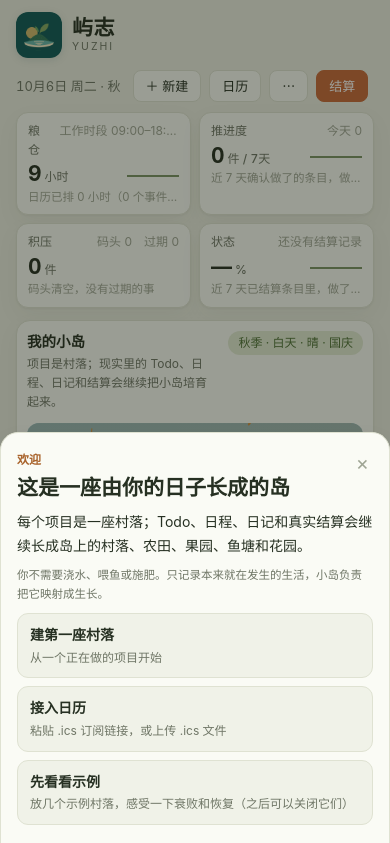
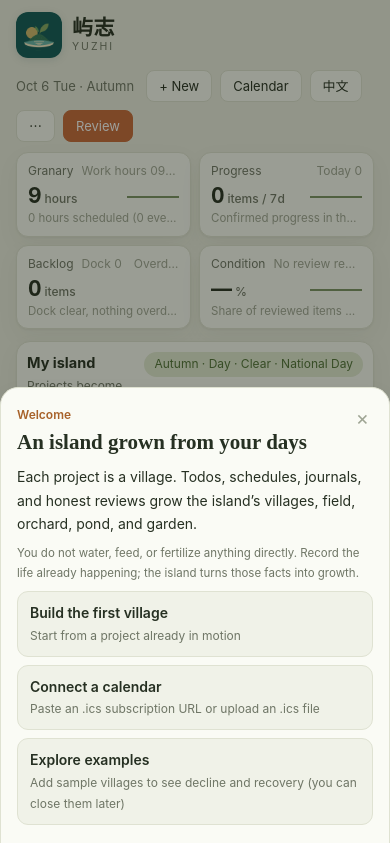
Before and after one commit to mingzhangyang/yuzhi, a website built with Vite: page index.html in a window 390 px wide. Shown: the top 843 px of the page. Built offline with nearby package versions, Linux system fonts and the light colour scheme; animation ran at ten frames a second.

Commit message:
feat: launch English locale and metadata

```diff
--- a/index.html
+++ b/index.html
@@ -12,11 +12,15 @@
 <meta name="application-name" content="屿志 Yuzhi">
 <meta name="apple-mobile-web-app-title" content="屿志">
 <link rel="canonical" href="https://yuzhi.orangely.xyz/">
+<link rel="alternate" hreflang="zh-CN" href="https://yuzhi.orangely.xyz/">
+<link rel="alternate" hreflang="en" href="https://yuzhi.orangely.xyz/en/">
+<link rel="alternate" hreflang="x-default" href="https://yuzhi.orangely.xyz/">
 <link rel="icon" href="/brand/favicon-32x32.png" type="image/png" sizes="32x32">
 <link rel="apple-touch-icon" href="/brand/icon-512.png" sizes="512x512">
 <link rel="manifest" href="/site.webmanifest">
 <meta property="og:type" content="website">
 <meta property="og:locale" content="zh_CN">
+<meta property="og:locale:alternate" content="en_US">
 <meta property="og:site_name" content="屿志 Yuzhi">
 <meta property="og:title" content="屿志 Yuzhi｜把日记、待办与日程种成一座小岛">
 <meta property="og:description" content="把日记、待办与日程，种成一座会生长的小岛。">
@@ -30,7 +34,7 @@
 <meta name="twitter:title" content="屿志 Yuzhi｜把日记、待办与日程种成一座小岛">
 <meta name="twitter:description" content="把日记、待办与日程，种成一座会生长的小岛。">
 <meta name="twitter:image" content="https://yuzhi.orangely.xyz/brand/yuzhi-og.jpg">
-<script type="application/ld+json">
+<script type="application/ld+json" id="appStructuredData">
 {
   "@context": "https://schema.org",
   "@type": "WebApplication",
--- /dev/null
+++ b/shared/locale.ts
@@ -0,0 +1,85 @@
+export type Locale = 'zh-CN' | 'en';
+
+export const DEFAULT_LOCALE: Locale = 'zh-CN';
+export const SITE_ORIGIN = 'https://yuzhi.orangely.xyz';
+
+export interface LocaleMetadata {
+  htmlLang: string;
+  title: string;
+  description: string;
+  applicationName: string;
+  appleTitle: string;
+  ogLocale: string;
+  ogLocaleAlternate: string;
+  siteName: string;
+  socialDescription: string;
+  imageAlt: string;
+  manifestHref: string;
+}
+
+export const localeMetadata: Record<Locale, LocaleMetadata> = {
+  'zh-CN': {
+    htmlLang: 'zh-CN',
+    title: '屿志 Yuzhi｜把日记、待办与日程种成一座小岛',
+    description: '屿志是一款把日记、待办和日程映射成会生长的小岛的个人记录应用。真实生活中的推进、结算与书写，会持续改变你的岛屿。',
+    applicationName: '屿志 Yuzhi',
+    appleTitle: '屿志',
+    ogLocale: 'zh_CN',
+    ogLocaleAlternate: 'en_US',
+    siteName: '屿志 Yuzhi',
+    socialDescription: '把日记、待办与日程，种成一座会生长的小岛。',
+    imageAlt: '屿志 Yuzhi：把日记、待办与日程，种成一座会生长的小岛',
+    manifestHref: '/site.webmanifest',
+  },
+  en: {
+    htmlLang: 'en',
+    title: 'Yuzhi | Grow an island from your real life',
+    description: 'Yuzhi is a personal journal, Todo, and calendar app that turns real-life progress, daily review, and reflection into a growing island.',
+    applicationName: 'Yuzhi',
+    appleTitle: 'Yuzhi',
+    ogLocale: 'en_US',
+    ogLocaleAlternate: 'zh_CN',
+    siteName: 'Yuzhi',
+    socialDescription: 'Turn your journal, Todos, and schedule into a living island shaped by your real life.',
+    imageAlt: 'Yuzhi: turn your journal, Todos, and schedule into a growing island',
+    manifestHref: '/site-en.webmanifest',
+  },
+};
+
+export function normalizeLocalePreference(value?: string | null): Locale | null {
+  if (!value) return null;
+  const normalized = value.trim().toLowerCase();
+  if (normalized === 'zh' || normalized.startsWith('zh-')) return 'zh-CN';
+  if (normalized === 'en' || normalized.startsWith('en-')) return 'en';
+  return null;
+}
+
+export function localeFromPath(pathname?: string | null): Locale | null {
+  if (!pathname) return null;
+  const normalized = pathname.toLowerCase();
+  return normalized === '/en' || normalized.startsWith('/en/') ? 'en' : null;
+}
+
+export function localePath(locale: Locale): string {
+  return locale === 'en' ? '/en/' : '/';
+}
+
+export function canonicalUrl(locale: Locale): string {
+  return `${SITE_ORIGIN}${localePath(locale)}`;
+}
+
+export function structuredDataForLocale(locale: Locale): Record<string, unknown> {
+  const meta = localeMetadata[locale];
+  return {
+    '@context': 'https://schema.org',
+    '@type': 'WebApplication',
+    name: locale === 'en' ? 'Yuzhi' : '屿志',
+    alternateName: locale === 'en' ? '屿志' : 'Yuzhi',
+    url: canonicalUrl(locale),
+    description: meta.socialDescription,
+    applicationCategory: 'ProductivityApplication',
+    operatingSystem: 'Web',
+    inLanguage: meta.htmlLang,
+    image: `${SITE_ORIGIN}/brand/yuzhi-og.jpg`,
+  };
+}
--- a/src/i18n.ts
+++ b/src/i18n.ts
@@ -3,13 +3,23 @@ import { trackerEn, trackerZh } from './i18n-tracker';
 import { islandEn, islandZh } from './i18n-island';
 import { errorEn, errorZh } from './i18n-errors';
 import { historyEn, historyZh } from './i18n-history';
+import {
+  DEFAULT_LOCALE,
+  canonicalUrl,
+  localeFromPath,
+  localeMetadata,
+  localePath,
+  normalizeLocalePreference,
+  structuredDataForLocale,
+  type Locale,
+} from '../shared/locale';
 
-export type Locale = 'zh-CN' | 'en';
+export type { Locale } from '../shared/locale';
 
 export type MessageVars = Record<string, string | number>;
 
 const zh = {
-  'app.title': '屿志 Yuzhi｜把日记、待办与日程种成一座小岛',
+  'app.title': localeMetadata['zh-CN'].title,
   'language.switch': 'EN',
   'language.switchAria': 'Switch to English',
   'shell.tagline': '一座由现实生活培育出来的岛。你记录 Todo、日程和日记，小岛负责生长、提醒和讲故事。',
@@ -115,7 +125,7 @@ const zh = {
 export type MessageKey = keyof typeof zh;
 
 const en: Record<MessageKey, string> = {
-  'app.title': 'Yuzhi | Grow an island from your real life',
+  'app.title': localeMetadata.en.title,
   'language.switch': '中文',
   'language.switchAria': '切换到中文',
   'shell.tagline': 'An island cultivated by real life. You record todos, schedules, and journals; the island grows, reminds, and tells the story.',
@@ -220,7 +230,7 @@ const en: Record<MessageKey, string> = {
 
 const catalog: Record<Locale, Record<MessageKey, string>> = { 'zh-CN': zh, en };
 const STORAGE_KEY = 'yuzhi.locale';
-let locale: Locale = 'zh-CN';
+let locale: Locale = DEFAULT_LOCALE;
 const listeners = new Set<() => void>();
 
 const pluralRules: Record<Locale, Intl.PluralRules> = {
@@ -242,17 +252,33 @@ function interpolate(template: string, vars: MessageVars = {}, target: Locale =
 }
 
 export function resolveLocale(preferred?: string | null, languages: readonly string[] = []): Locale {
-  const candidates = [preferred, ...languages].filter((value): value is string => Boolean(value));
-  for (const candidate of candidates) {
-    const normalized = candidate.toLowerCase();
-    if (normalized === 'zh' || normalized.startsWith('zh-')) return 'zh-CN';
-    if (normalized === 'en' || normalized.startsWith('en-')) return 'en';
+  for (const candidate of [preferred, ...languages]) {
+    const resolved = normalizeLocalePreference(candidate);
+    if (resolved) return resolved;
   }
-  return 'zh-CN';
+  return DEFAULT_LOCALE;
 }
 
 function browserLanguages(): readonly string[] {
-  return typeof navigator === 'undefined' ? [] : navigator.languages;
+  if (typeof navigator === 'undefined') return [];
+  if (navigator.languages.length) return navigator.languages;
+  return navigator.language ? [navigator.language] : [];
+}
+
+function browserPathname(): string | null {
+  return typeof location === 'undefined' ? null : location.pathname;
+}
+
+function syncLocalePath(target: Locale): void {
+  if (typeof history === 'undefined' || typeof location === 'undefined') return;
+  const pathname = localePath(target);
+  if (location.pathname === pathname) return;
+  try {
+    history.replaceState(history.state, '', `${pathname}${location.search}${location.hash}`);
+  } catch {
+    // URL synchronization is a progressive enhancement (for example, it is
+    // unavailable on opaque origins used by some test/browser environments).
+  }
 }
 
 function storedLocale(): string | null {
@@ -263,11 +289,15 @@ function storedLocale(): string | null {
   }
 }
 
-export function initI18n(options: { detectBrowser?: boolean } = {}): Locale {
-  // Keep rollout Chinese-first until every interactive surface and persisted
-  // system narrative has been localized. The browser resolver is already here
-  // so the final rollout only changes policy, not architecture.
-  locale = resolveLocale(storedLocale(), options.detectBrowser ? browserLanguages() : []);
+export function initI18n(
+  options: { detectBrowser?: boolean; pathname?: string | null; syncPath?: boolean } = {},
+): Locale {
+  const pathLocale = localeFromPath(options.pathname ?? browserPathname());
+  locale = pathLocale ?? resolveLocale(
+    storedLocale(),
+    options.detectBrowser === false ? [] : browserLanguages(),
+  );
+  if (options.syncPath !== false) syncLocalePath(locale);
   applyDocumentTranslations();
   return locale;
 }
@@ -294,6 +324,7 @@ export function setLocale(next: Locale, persist = true): void {
       // Locale persistence is optional; even accessing storage may be blocked.
     }
   }
+  syncLocalePath(locale);
   applyDocumentTranslations();
   for (const listener of listeners) listener();
 }
@@ -307,10 +338,39 @@ export function onLocaleChange(listener: () => void): () => void {
   return () => listeners.delete(listener);
 }
 
+function setMetaContent(selector: string, value: string): void {
+  document.querySelector<HTMLMetaElement>(selector)?.setAttribute('content', value);
+}
+
+function setLinkHref(selector: string, value: string): void {
+  document.querySelector<HTMLLinkElement>(selector)?.setAttribute('href', value);
+}
+
+function applyDocumentMetadata(target: Locale): void {
+  const meta = localeMetadata[target];
+  document.title = meta.title;
+  setMetaContent('meta[name="description"]', meta.description);
+  setMetaContent('meta[name="application-name"]', meta.applicationName);
+  setMetaContent('meta[name="apple-mobile-web-app-title"]', meta.appleTitle);
+  setMetaContent('meta[property="og:locale"]', meta.ogLocale);
+  setMetaContent('meta[property="og:locale:alternate"]', meta.ogLocaleAlternate);
+  setMetaContent('meta[property="og:site_name"]', meta.siteName);
+  setMetaContent('meta[property="og:title"]', meta.title);
+  setMetaContent('meta[property="og:description"]', meta.socialDescription);
+  setMetaContent('meta[property="og:url"]', canonicalUrl(target));
+  setMetaContent('meta[property="og:image:alt"]', meta.imageAlt);
+  setMetaContent('meta[name="twitter:title"]', meta.title);
+  setMetaContent('meta[name="twitter:description"]', meta.socialDescription);
+  setLinkHref('link[rel="canonical"]', canonicalUrl(target));
+  setLinkHref('link[rel="manifest"]', meta.manifestHref);
+  const structured = document.querySelector<HTMLScriptElement>('#appStructuredData');
+  if (structured) structured.textContent = JSON.stringify(structuredDataForLocale(target));
+}
+
 export function applyDocumentTranslations(root?: ParentNode): void {
   if (typeof document === 'undefined') return;
   document.documentElement.lang = locale;
-  document.title = t('app.title');
+  applyDocumentMetadata(locale);
   const scope = root ?? document;
   scope.querySelectorAll<HTMLElement>('[data-i18n]').forEach((node) => {
     const key = node.dataset.i18n as MessageKey | undefined;
--- a/src/main.ts
+++ b/src/main.ts
@@ -24,7 +24,7 @@ import { festivalName, getLocale, initI18n, lightName, onLocaleChange, seasonNam
 import { formatChronicleLine } from './history';
 
 async function boot() {
-  initI18n();
+  initI18n({ detectBrowser: true });
   initModal();
   let settle!: SettleSheet;
   let ceremony!: Ceremony;
@@ -221,6 +221,7 @@ async function boot() {
     const button = $('langBtn');
     setText(button, t('language.switch'));
     button.setAttribute('aria-label', t('language.switchAria'));
+    button.hidden = false;
   };
   buildStats();
   renderLegend();
--- a/wrangler.toml
+++ b/wrangler.toml
@@ -14,4 +14,4 @@ custom_domain = true
 directory = "./dist"
 binding = "ASSETS"
 not_found_handling = "single-page-application"
-run_worker_first = ["/api/*"]
+run_worker_first = ["/api/*", "/en", "/en/*"]
```
Also changed, not shown: browser-tests/locale-smoke.mjs (added, +104 -0 lines), public/sitemap.xml (+13 -1 lines), tests/i18n.test.ts (+18 -0 lines), worker/index.ts (+54 -2 lines), .github/workflows/browser-lifecycle.yml, public/site-en.webmanifest (added).
